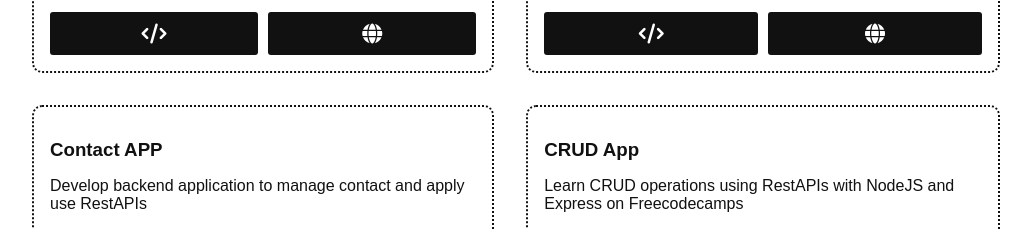
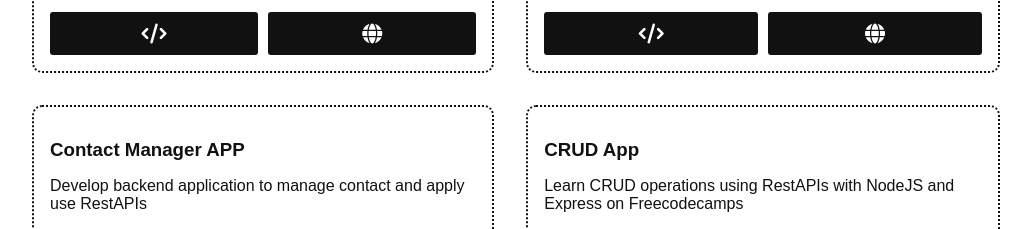
Before and after one commit to omnath-shinde/omnath-shinde.github.io, a plain HTML site: page index.html in a window 1280 px wide. Shown: the part 1020-1249 px from the top of the page, without its empty margins (124-1155 px from the left). Drawn offline with Linux system fonts and the light colour scheme.

Commit message:
Update project name

```diff
--- a/index.html
+++ b/index.html
@@ -100,7 +100,7 @@
                 </div>
                 <div class="project-card web-dev">
                     <!-- <img src="/image/lone-tree.jpg" alt="Mountains" /> -->
-                    <h3>Contact APP</h3>
+                    <h3>Contact Manager APP</h3>
                     <div class="project-show">
                         <div class="project-description">
                             <p>
```
